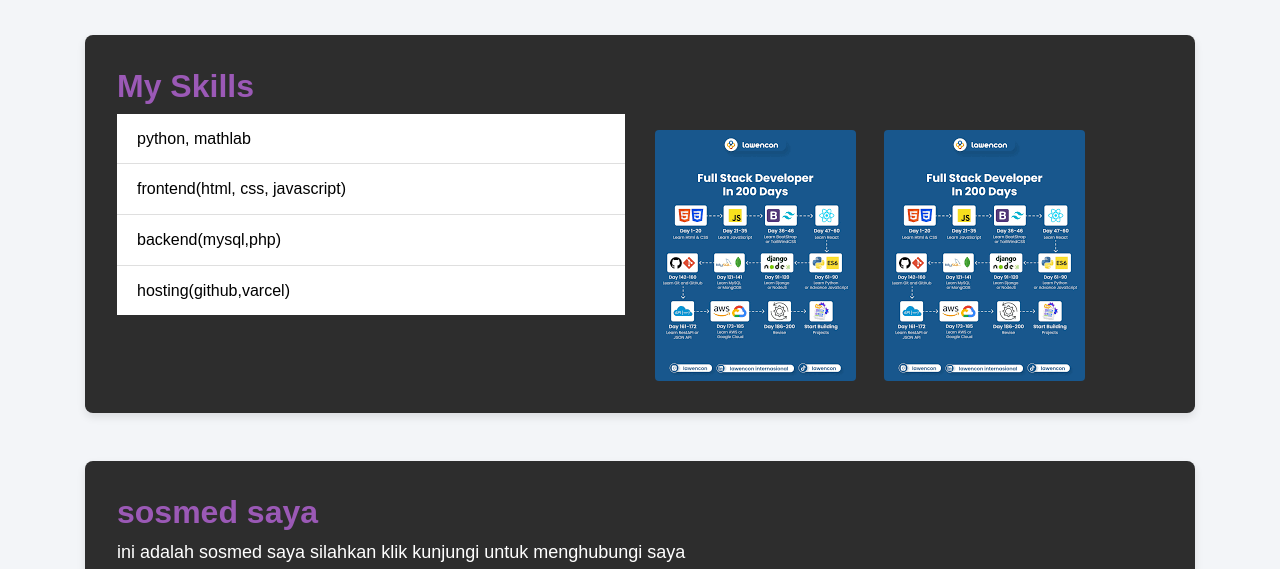
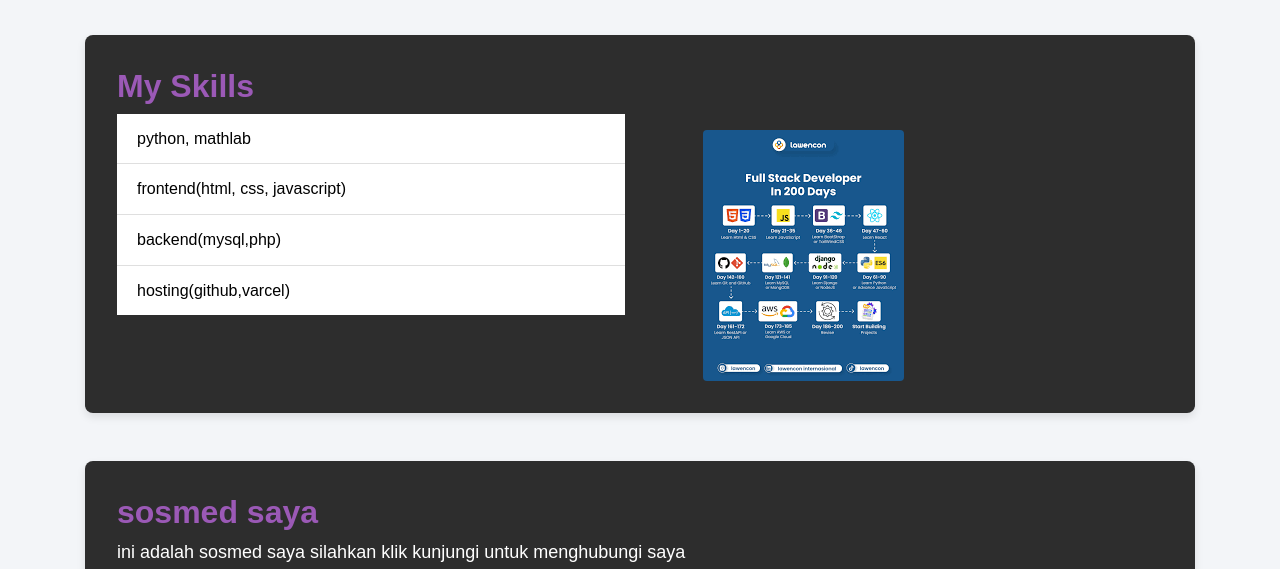
Before and after one commit to irbababul/irbabulsalass, a plain HTML site: page index.html in a window 1280 px wide. Shown: the part 1880-2449 px from the top of the page. Drawn offline with nearby package versions, Linux system fonts and the light colour scheme; files whose address does not match are found by name.

Commit message:
Update index.html

```diff
--- a/index.html
+++ b/index.html
@@ -138,8 +138,7 @@
                     </ul>
                 </div>
                 <div class="col-md-6">
-                    <img src="skill.png" alt="Layanan Kami" class="img-fluid rounded mt-3">
-                    <img src="skill.png" alt="Layanan Kami" class="img-fluid rounded mt-3 ml-4">
+                    <img src="skill.png" alt="Layanan Kami" class="img-fluid rounded mt-3 ml-5">
                 </div>
             </div>
         </section>
```
